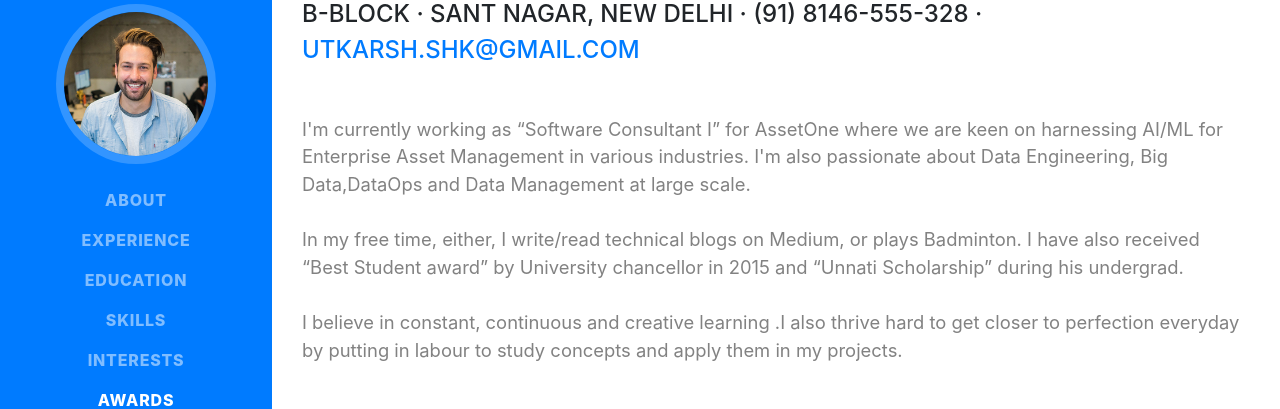
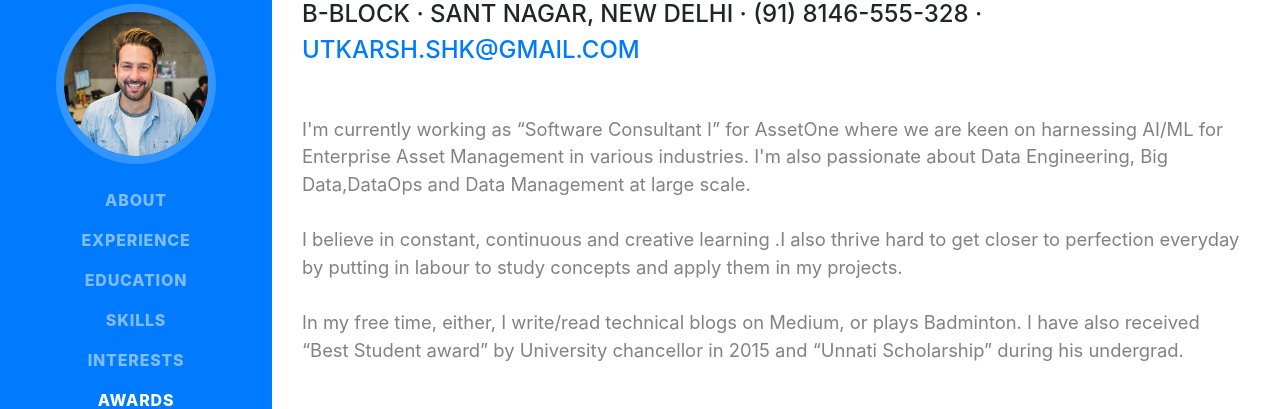
Before and after one commit to Utkarsh-Shukla12/Utkarsh-Shukla12.github.io, a website with bundled scripts: page index.html in a window 1280 px wide. Shown: the part 192-601 px from the top of the page. Built offline with nearby package versions, Linux system fonts and the light colour scheme; a web font is replaced by a local one.

Commit message:
New Changes Committed

```diff
--- a/index.html
+++ b/index.html
@@ -69,7 +69,7 @@
         <div class="subheading mb-5"> B-Block · Sant Nagar, New Delhi  · (91) 8146-555-328 ·
           <a href="mailto:utkarsh.shk@gmail.com">utkarsh.shk@gmail.com</a>
         </div>
-        <p class="lead mb-5">I'm currently working as “Software Consultant I” for AssetOne where we are keen on harnessing AI/ML for Enterprise Asset Management in various industries. I'm also passionate about Data Engineering, Big Data,DataOps and Data Management at large scale. <br><br>In my free time, either, I write/read technical blogs on Medium, or plays Badminton. I have also received “Best Student award” by University chancellor in 2015 and “Unnati Scholarship” during his undergrad.<br><br>I believe in constant, continuous and creative learning .I also thrive hard to get closer to perfection everyday by putting in labour to study concepts and apply them in my projects.</p>
+        <p class="lead mb-5">I'm currently working as “Software Consultant I” for AssetOne where we are keen on harnessing AI/ML for Enterprise Asset Management in various industries. I'm also passionate about Data Engineering, Big Data,DataOps and Data Management at large scale. <br><br>I believe in constant, continuous and creative learning .I also thrive hard to get closer to perfection everyday by putting in labour to study concepts and apply them in my projects.<br><br>In my free time, either, I write/read technical blogs on Medium, or plays Badminton. I have also received “Best Student award” by University chancellor in 2015 and “Unnati Scholarship” during his undergrad.</p>
         <div class="social-icons">
           <a href="https://www.linkedin.com/in/utkarsh-shukla12/" target="_blank">
             <i class="fab fa-linkedin-in"></i>
```
